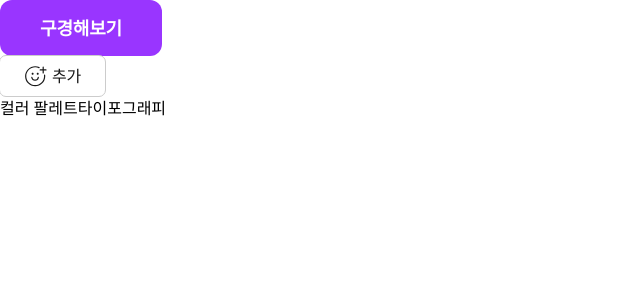
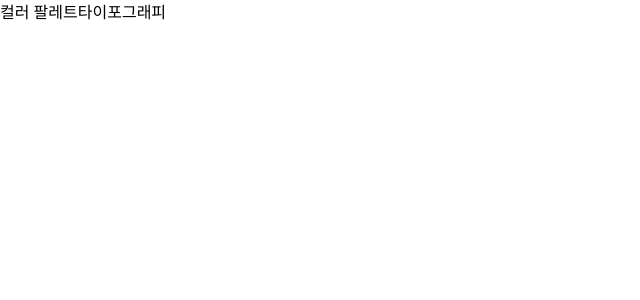
Before and after one commit to TAEINJEONG/rolling, a React (Vite) app: page / in a window 1280 px wide. Shown: the top 300 px of the page, without its empty margins (0-640 px from the left). Built offline with nearby package versions, Linux system fonts and the light colour scheme.

Commit message:
refactor: 버튼 컴포넌트 구조 개선

```diff
--- a/src/App.jsx
+++ b/src/App.jsx
@@ -4,18 +4,10 @@ import Layout from './pages/Layout';
 import Colors from './pages/Colors';
 import Typography from './pages/Typography';
 import './index.css';
-import Button from './components/common/button';
-import addemoji from './assets/images/add-emoji.svg';
 
 function App() {
   return (
     <BrowserRouter>
-      <Button variant="primary" size="xl" disabled={false}>
-        구경해보기
-      </Button>
-      <Button variant="outlined" size="md" disabled={false} icon={addemoji}>
-        추가
-      </Button>
       <Routes>
         <Route path="/" element={<Layout />}>
           <Route path="colors" element={<Colors />} />
--- /dev/null
+++ b/src/components/common/button/buttonStyle.js
@@ -0,0 +1,19 @@
+export const baseStyles = 'box-border text-center cursor-pointer';
+
+export const variants = {
+  primary:
+    'bg-purple-600 text-white hover:bg-purple-700 active:bg-purple-800 focus:bg-purple-800 focus:outline-2 focus:outline-purple-900 disabled:bg-gray-300 disabled:text-white disabled:cursor-not-allowed',
+  secondary:
+    'outline outline-1 outline-purple-600 text-purple-700 hover:bg-purple-100 hover:text-purple-600 active:bg-purple-100 active:text-purple-600 focus:text-[#9747FF] focus:outline-1 focus:outline-purple-800 focus:bg-white disabled:outline-none disabled:bg-gray-300 disabled:text-white disabled:cursor-not-allowed',
+  outlined:
+    'outline outline-1 outline-gray-300 text-gray-900 hover:bg-gray-100 active:bg-gray-100 focus:bg-white focus:outline-1 focus:outline-gray-500 disabled:bg-gray-300 disabled:text-white disabled:cursor-not-allowed',
+  icon: 'h-[36px] px-1.5 rounded-md outline-1 outline-gray-300 bg-white hover:bg-gray-100 active:bg-gray-100 focus:bg-white focus:outline-1 focus:outline-gray-500',
+};
+
+export const sizes = {
+  xs: 'h-[28px] px-6 rounded-md text-14-regular leading-5 tracking-[-0.005em]',
+  sm: 'h-[36px] px-6 rounded-md text-16-regular leading-6 tracking-[-0.01em]',
+  md: 'h-[40px] px-6 rounded-md text-16-regular leading-6.5 tracking-[-0.01em]',
+  lg: 'h-[56px] px-8 rounded-xl text-18-bold leading-7 tracking-[-0.01em]',
+  xl: 'h-[56px] px-10 rounded-xl text-18-bold leading-7 tracking-[-0.01em]',
+};
--- a/src/components/common/button/index.jsx
+++ b/src/components/common/button/index.jsx
@@ -1,22 +1,4 @@
-const baseStyles = 'box-border text-center cursor-pointer';
-
-const variants = {
-  primary:
-    'bg-purple-600 text-white hover:bg-purple-700 active:bg-purple-800 focus:bg-purple-800 focus:outline-2 focus:outline-purple-900 disabled:bg-gray-300 disabled:text-white disabled:cursor-not-allowed',
-  secondary:
-    'outline outline-1 outline-purple-600 text-purple-700 hover:bg-purple-100 hover:text-purple-600 active:bg-purple-100 active:text-purple-600 focus:text-[#9747FF] focus:outline-1 focus:outline-purple-800 focus:bg-white disabled:outline-none disabled:bg-gray-300 disabled:text-white disabled:cursor-not-allowed',
-  outlined:
-    'outline outline-1 outline-gray-300 text-gray-900 hover:bg-gray-100 active:bg-gray-100 focus:bg-white focus:outline-1 focus:outline-gray-500 disabled:bg-gray-300 disabled:text-white disabled:cursor-not-allowed',
-  icon: 'h-[36px] px-1.5 rounded-md outline-1 outline-gray-300 bg-white hover:bg-gray-100 active:bg-gray-100 focus:bg-white focus:outline-1 focus:outline-gray-500',
-};
-
-const sizes = {
-  xs: 'h-[28px] px-6 rounded-md text-14-regular leading-5 tracking-[-0.005em]',
-  sm: 'h-[36px] px-6 rounded-md text-16-regular leading-6 tracking-[-0.01em]',
-  md: 'h-[40px] px-6 rounded-md text-16-regular leading-6.5 tracking-[-0.01em]',
-  lg: 'h-[56px] px-8 rounded-xl text-18-bold leading-7 tracking-[-0.01em]',
-  xl: 'h-[56px] px-10 rounded-xl text-18-bold leading-7 tracking-[-0.01em]',
-};
+import { baseStyles, variants, sizes } from './buttonStyle';
 
 const Button = ({ children, icon, variant, size, disabled = false }) => {
   const buttonStyles = `${baseStyles} ${sizes[size]} ${variants[variant]}`;
```
